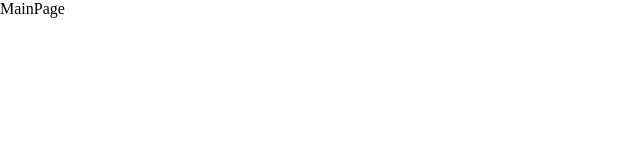
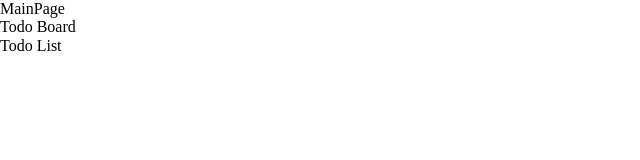
Before and after one commit to justMikhail/todo-list-app, a React (Create React App) app: page / in a window 1280 px wide. Shown: the top 160 px of the page, without its empty margins (0-640 px from the left). Built offline with nearby package versions, Linux system fonts and the light colour scheme.

Commit message:
Add components ("TodoBoard" | "TodoList").

```diff
--- a/src/components/app-pages/main-page/main-page.tsx
+++ b/src/components/app-pages/main-page/main-page.tsx
@@ -1,7 +1,12 @@
+import TodoBoard from '../../todo-board/todo-board';
+
 function MainPage(): JSX.Element {
 
   return (
-    <div>MainPage</div>
+    <>
+      <div>MainPage</div>
+      <TodoBoard />
+    </>
   );
 }
 
--- /dev/null
+++ b/src/components/todo-board/todo-board.tsx
@@ -0,0 +1,13 @@
+import TodoList from '../todo-list/todo-list';
+
+function TodoBoard(): JSX.Element {
+
+  return (
+    <>
+      <div>Todo Board</div>
+      <TodoList />
+    </>
+  );
+}
+
+export default TodoBoard;
--- /dev/null
+++ b/src/components/todo-list/todo-list.tsx
@@ -0,0 +1,10 @@
+function TodoList(): JSX.Element {
+
+  return (
+    <div>
+      Todo List
+    </div>
+  );
+}
+
+export default TodoList;
```
